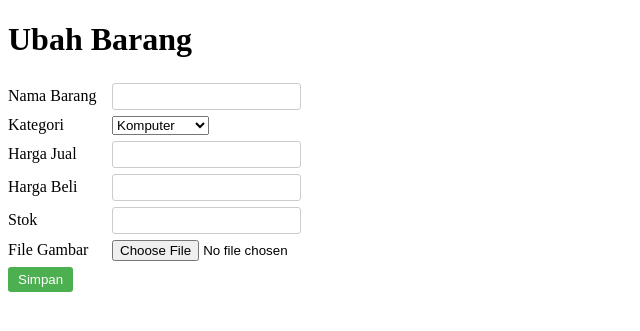
After one commit to LemanArt/Lab3Web, a PHP site: page /ubah.php in a window 1280 px wide. The commit adds this page. Shown: the top 331 px of the page, without its empty margins (0-640 px from the left). Run offline with PHP 8.4, Linux system fonts and the light colour scheme; tables that the repository leaves empty or names only in its code hold one stand-in row (values such as "Sample post"); data that the repository does not hold is empty.

Commit message:
membuat file baru dengan nama ubah.php dan penjelasannya

```diff
--- a/index.php
+++ b/index.php
@@ -37,7 +37,7 @@ $result = mysqli_query($conn, $sql);
                             <td><?= $row['harga_beli']; ?></td>
                             <td><?= $row['harga_jual']; ?></td>
                             <td><?= $row['stok']; ?></td>
-                            <td><a href='edit.php?nama=".$row["nama"]."'>Edit</a> | <a href='delete.php?nama=".$row["nama"]."'>Delete</a></td>
+                            <td><a href='ubah.php'>Ubah</a> | <a href='delete.php?nama=".$row["nama"]."'>Delete</a></td>
                         </tr>
                     <?php endwhile;
                 else : ?>
--- /dev/null
+++ b/ubah.php
@@ -0,0 +1,115 @@
+<?php
+error_reporting(E_ALL);
+include_once 'koneksi.php';
+
+// Cek apakah form telah disubmit
+if (isset($_POST['submit'])) {
+    $id = $_POST['id'];
+    $nama = $_POST['nama'];
+    $kategori = $_POST['kategori'];
+    $harga_jual = $_POST['harga_jual'];
+    $harga_beli = $_POST['harga_beli'];
+    $stok = $_POST['stok'];
+
+    // Periksa apakah file gambar diunggah
+    if (isset($_FILES['file_gambar'])) {
+        $file_gambar = $_FILES['file_gambar'];
+        $gambar = null;
+        if ($file_gambar['error'] == 0) {
+            $filename = str_replace(' ', '_', $file_gambar['name']);
+            $destination = dirname(__FILE__) . '/gambar/' . $filename;
+            if (move_uploaded_file($file_gambar['tmp_name'], $destination)) {
+                $gambar = 'gambar/' . $filename;
+            }
+        }
+    }
+
+    // Perbarui data barang ke database
+    $sql = "UPDATE data_barang SET nama = '{$nama}', kategori = '{$kategori}', harga_jual = '{$harga_jual}', harga_beli = '{$harga_beli}', stok = '{$stok}'";
+    if (!empty($gambar)) {
+        $sql .= ", gambar = '{$gambar}' ";
+    }
+    $sql .= " WHERE id_barang = '{$id}'";
+    $result = mysqli_query($conn, $sql);
+
+    if (!$result) {
+        die('Error: Data tidak dapat diubah');
+    } else {
+        header('location: index.php');
+        exit();
+    }
+}
+
+$id = isset($_GET['id']) ? $_GET['id'] : '';
+$sql = "SELECT * FROM data_barang WHERE id_barang = '{$id}'";
+$result = mysqli_query($conn, $sql);
+
+if (!$result) {
+    die('Error: Data tidak tersedia');
+}
+
+$data = mysqli_fetch_array($result);
+
+function is_select($var, $val)
+{
+    if ($var == $val) {
+        return 'selected="selected"';
+    } else {
+        return '';
+    }
+}
+?>
+
+<!DOCTYPE html>
+<html lang="en">
+
+<head>
+    <meta charset="UTF-8">
+    <link href="style.css" rel="stylesheet" type="text/css" />
+    <title>Ubah Barang</title>
+</head>
+
+<body>
+    <div class="container">
+        <h1>Ubah Barang</h1>
+        <div class="main">
+
+            <form method="post" action="ubah.php" enctype="multipart/form-data">
+                <div class="input">
+                    <label>Nama Barang</label>
+                    <input type="text" name="nama" value="<?php echo isset($data['nama']) ? $data['nama'] : ''; ?>" />
+                </div>
+                <div class="input">
+                    <label>Kategori</label>
+                    <select name="kategori">
+                        <option <?php echo isset($data['kategori']) && $data['kategori'] == 'Komputer' ? 'selected' : ''; ?> value="Komputer">Komputer</option>
+                        <option <?php echo isset($data['kategori']) && $data['kategori'] == 'Elektronik' ? 'selected' : ''; ?> value="Elektronik">Elektronik</option>
+                        <option <?php echo isset($data['kategori']) && $data['kategori'] == 'Hand Phone' ? 'selected' : ''; ?> value="Hand Phone">Hand Phone</option>
+                    </select>
+                </div>
+                <div class="input">
+                    <label>Harga Jual</label>
+                    <input type="text" name="harga_jual" value="<?php echo isset($data['harga_jual']) ? $data['harga_jual'] : ''; ?>" />
+                </div>
+                <div class="input">
+                    <label>Harga Beli</label>
+                    <input type="text" name="harga_beli" value="<?php echo isset($data['harga_beli']) ? $data['harga_beli'] : ''; ?>" />
+                </div>
+                <div class="input">
+                    <label>Stok</label>
+                    <input type="text" name="stok" value="<?php echo isset($data['stok']) ? $data['stok'] : ''; ?>" />
+                </div>
+                <div class="input">
+                    <label>File Gambar</label>
+                    <input type="file" name="file_gambar" />
+                </div>
+                <div class="submit">
+                    <input type="hidden" name="id" value="<?php echo $data['id_barang']; ?>" />
+                    <input type="submit" name="submit" value="Simpan" />
+                </div>
+            </form>
+        </div>
+    </div>
+</body>
+
+</html>
```
Also changed, not shown: README.md, dpdp.php (added), img/ubah.png (added).
